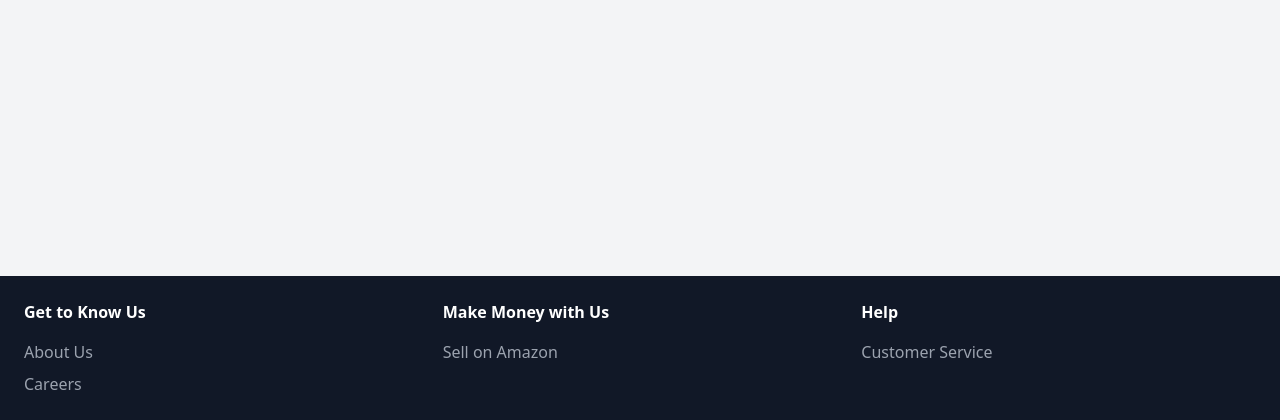
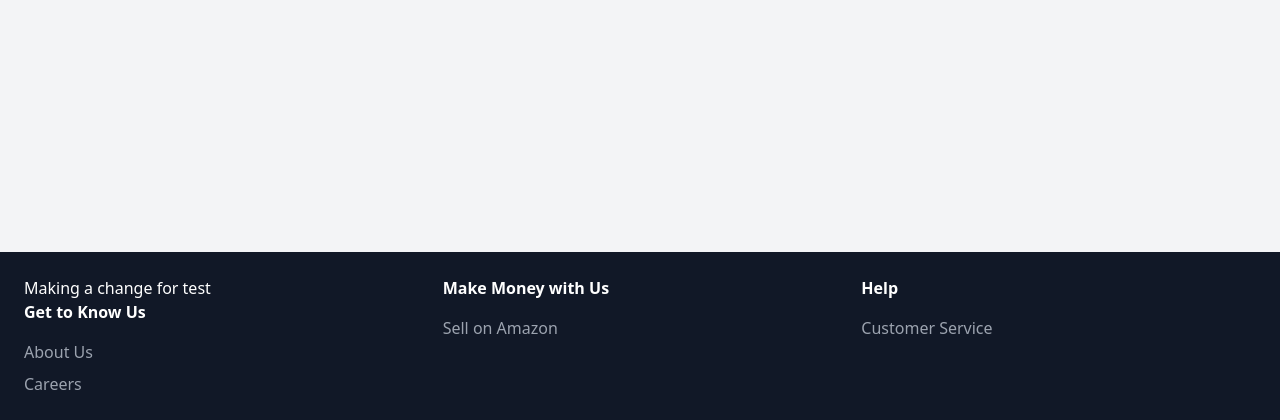
Before and after one commit to AkashaLoulak017/DevopsProject, a PHP site: page / in a window 1280 px wide. Shown: the part 380-800 px from the top of the page. Run offline with PHP 8.4, Linux system fonts and the light colour scheme; the visitor is signed in with stand-in values (Sample User, id 1); data that the repository does not hold is empty.

Commit message:
2nd commit

```diff
--- a/Project/index.php
+++ b/Project/index.php
@@ -212,7 +212,9 @@
     <footer class="bg-gray-900 text-white p-6">
         <div class="grid grid-cols-3 gap-6">
             <div>
+                <h5>Making a change for test</h5>
                 <h4 class="font-bold mb-4">Get to Know Us</h4>
+
                 <ul class="space-y-2">
                     <li><a href="#" class="text-gray-400 hover:text-yellow-400">About Us</a></li>
                     <li><a href="#" class="text-gray-400 hover:text-yellow-400">Careers</a></li>
```
